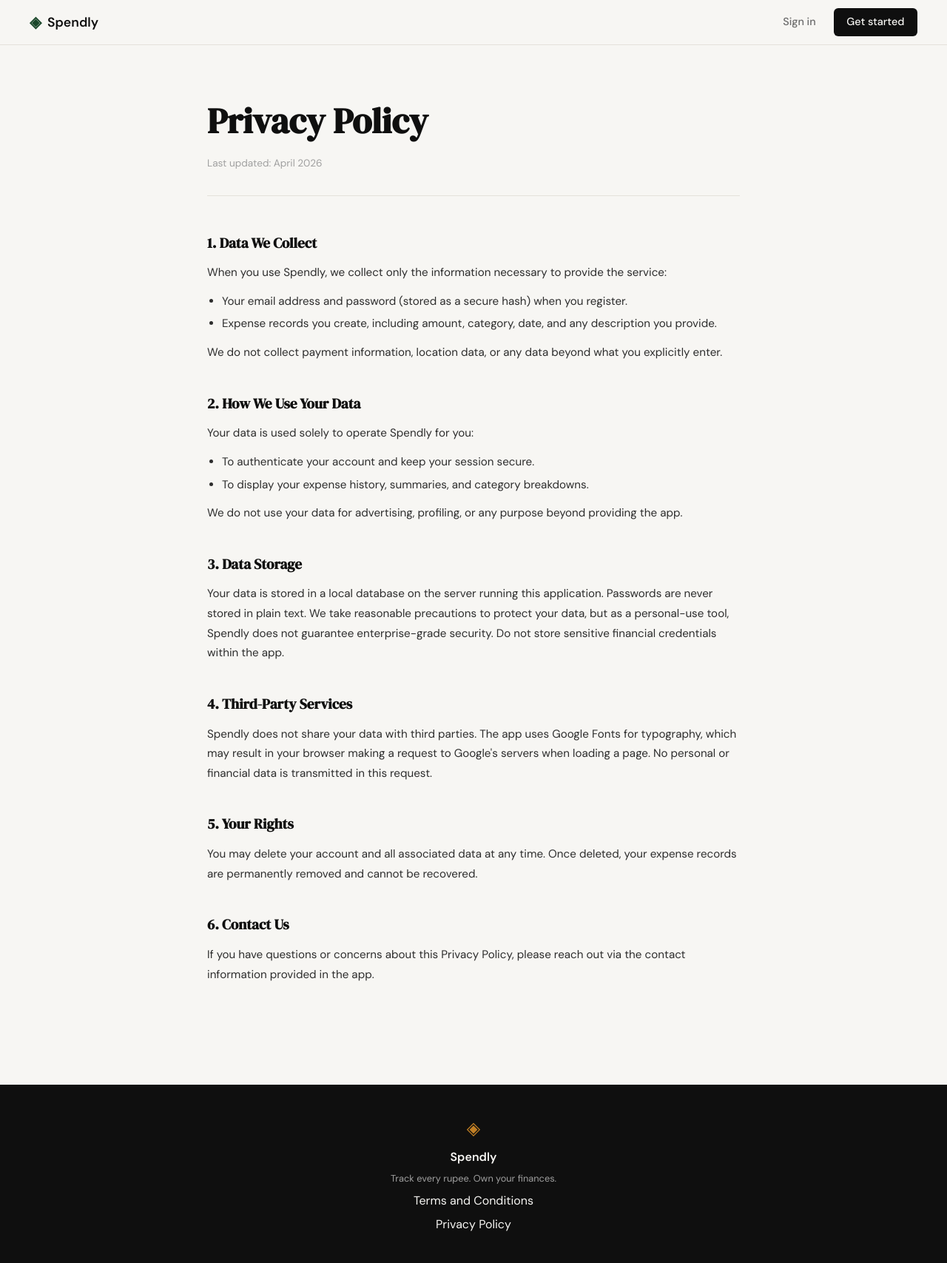
After one commit to s3deshpa-wq/Spendly, a Flask app: page /privacy in a window 1280 px wide. The commit adds this page. Shown: the whole page at 74% size. Run offline with Flask 3, Linux system fonts and the light colour scheme.

Commit message:
landing: add privacy policy page and route

```diff
--- a/app.py
+++ b/app.py
@@ -31,6 +31,11 @@ def terms():
     return render_template("terms.html")
 
 
+@app.route("/privacy")
+def privacy():
+    return render_template("privacy.html")
+
+
 @app.route("/logout")
 def logout():
     return "Logout — coming in Step 3"
--- a/static/css/style.css
+++ b/static/css/style.css
@@ -508,6 +508,64 @@ a { color: inherit; text-decoration: none; }
 }
 
 /* ------------------------------------------------------------------ */
+/* Legal pages (Terms, Privacy)                                        */
+/* ------------------------------------------------------------------ */
+
+.legal-page {
+    padding: 4rem 2rem 6rem;
+}
+
+.legal-inner {
+    max-width: 720px;
+    margin: 0 auto;
+}
+
+.legal-title {
+    font-family: var(--font-display);
+    font-size: clamp(2rem, 4vw, 3rem);
+    color: var(--ink);
+    margin-bottom: 0.5rem;
+}
+
+.legal-meta {
+    font-size: 0.85rem;
+    color: var(--ink-faint);
+    margin-bottom: 3rem;
+    padding-bottom: 2rem;
+    border-bottom: 1px solid var(--border);
+}
+
+.legal-section {
+    margin-bottom: 2.5rem;
+}
+
+.legal-section h2 {
+    font-family: var(--font-display);
+    font-size: 1.2rem;
+    color: var(--ink);
+    margin-bottom: 0.75rem;
+}
+
+.legal-section p {
+    font-size: 0.95rem;
+    color: var(--ink-soft);
+    line-height: 1.75;
+    margin-bottom: 0.75rem;
+}
+
+.legal-section ul {
+    padding-left: 1.25rem;
+    margin-bottom: 0.75rem;
+}
+
+.legal-section ul li {
+    font-size: 0.95rem;
+    color: var(--ink-soft);
+    line-height: 1.75;
+    margin-bottom: 0.25rem;
+}
+
+/* ------------------------------------------------------------------ */
 /* Responsive                                                          */
 /* ------------------------------------------------------------------ */
 
--- a/templates/base.html
+++ b/templates/base.html
@@ -35,7 +35,7 @@
             <span class="footer-name">Spendly</span>
             <p class="footer-copy">Track every rupee. Own your finances.</p>
             <a href="/terms">Terms and Conditions</a>
-            <a href="#">Privacy Policy</a>
+            <a href="/privacy">Privacy Policy</a>
         </div>
     </footer>
 
--- /dev/null
+++ b/templates/privacy.html
@@ -0,0 +1,54 @@
+{% extends "base.html" %}
+
+{% block title %}Privacy Policy — Spendly{% endblock %}
+
+{% block content %}
+
+<section class="legal-page">
+    <div class="legal-inner">
+        <h1 class="legal-title">Privacy Policy</h1>
+        <p class="legal-meta">Last updated: April 2026</p>
+
+        <div class="legal-section">
+            <h2>1. Data We Collect</h2>
+            <p>When you use Spendly, we collect only the information necessary to provide the service:</p>
+            <ul>
+                <li>Your email address and password (stored as a secure hash) when you register.</li>
+                <li>Expense records you create, including amount, category, date, and any description you provide.</li>
+            </ul>
+            <p>We do not collect payment information, location data, or any data beyond what you explicitly enter.</p>
+        </div>
+
+        <div class="legal-section">
+            <h2>2. How We Use Your Data</h2>
+            <p>Your data is used solely to operate Spendly for you:</p>
+            <ul>
+                <li>To authenticate your account and keep your session secure.</li>
+                <li>To display your expense history, summaries, and category breakdowns.</li>
+            </ul>
+            <p>We do not use your data for advertising, profiling, or any purpose beyond providing the app.</p>
+        </div>
+
+        <div class="legal-section">
+            <h2>3. Data Storage</h2>
+            <p>Your data is stored in a local database on the server running this application. Passwords are never stored in plain text. We take reasonable precautions to protect your data, but as a personal-use tool, Spendly does not guarantee enterprise-grade security. Do not store sensitive financial credentials within the app.</p>
+        </div>
+
+        <div class="legal-section">
+            <h2>4. Third-Party Services</h2>
+            <p>Spendly does not share your data with third parties. The app uses Google Fonts for typography, which may result in your browser making a request to Google's servers when loading a page. No personal or financial data is transmitted in this request.</p>
+        </div>
+
+        <div class="legal-section">
+            <h2>5. Your Rights</h2>
+            <p>You may delete your account and all associated data at any time. Once deleted, your expense records are permanently removed and cannot be recovered.</p>
+        </div>
+
+        <div class="legal-section">
+            <h2>6. Contact Us</h2>
+            <p>If you have questions or concerns about this Privacy Policy, please reach out via the contact information provided in the app.</p>
+        </div>
+    </div>
+</section>
+
+{% endblock %}
```
